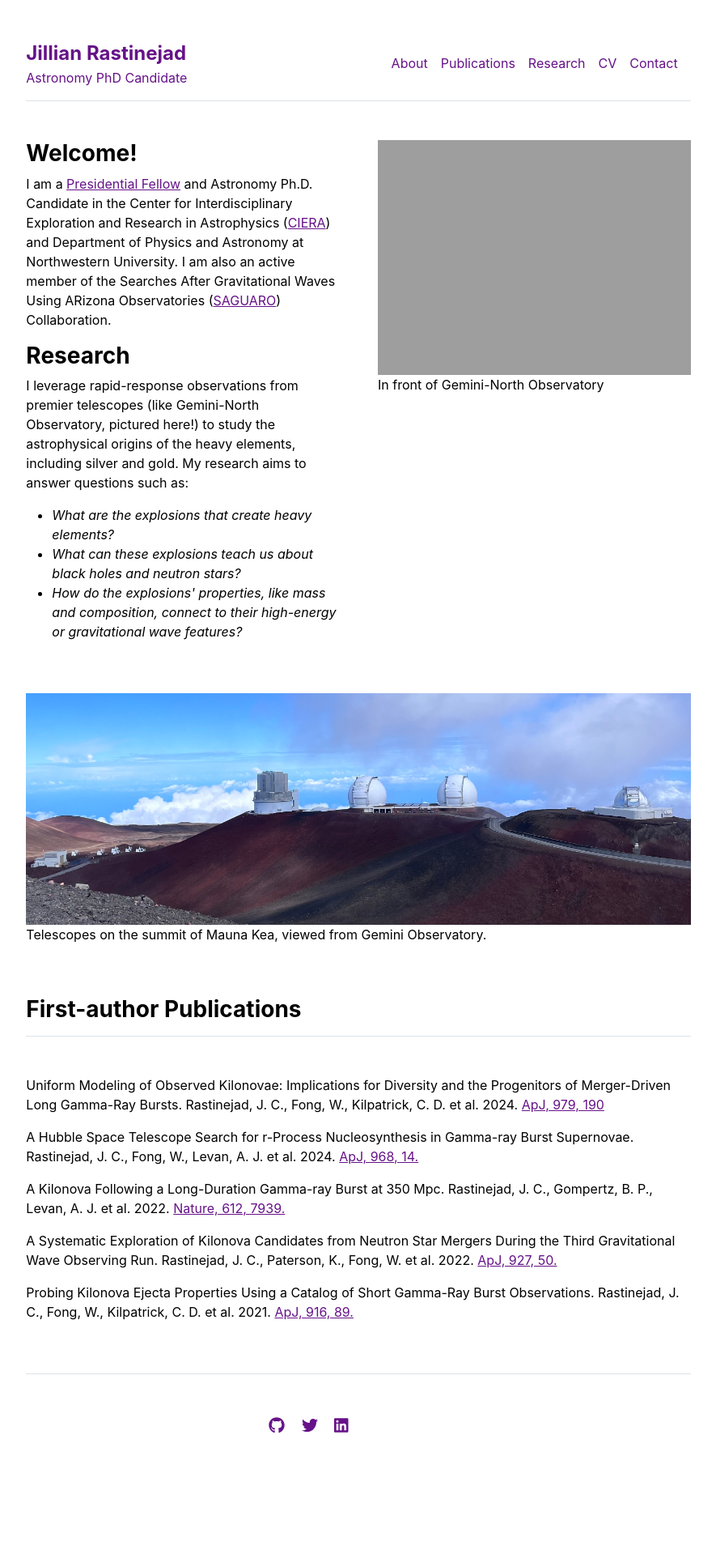
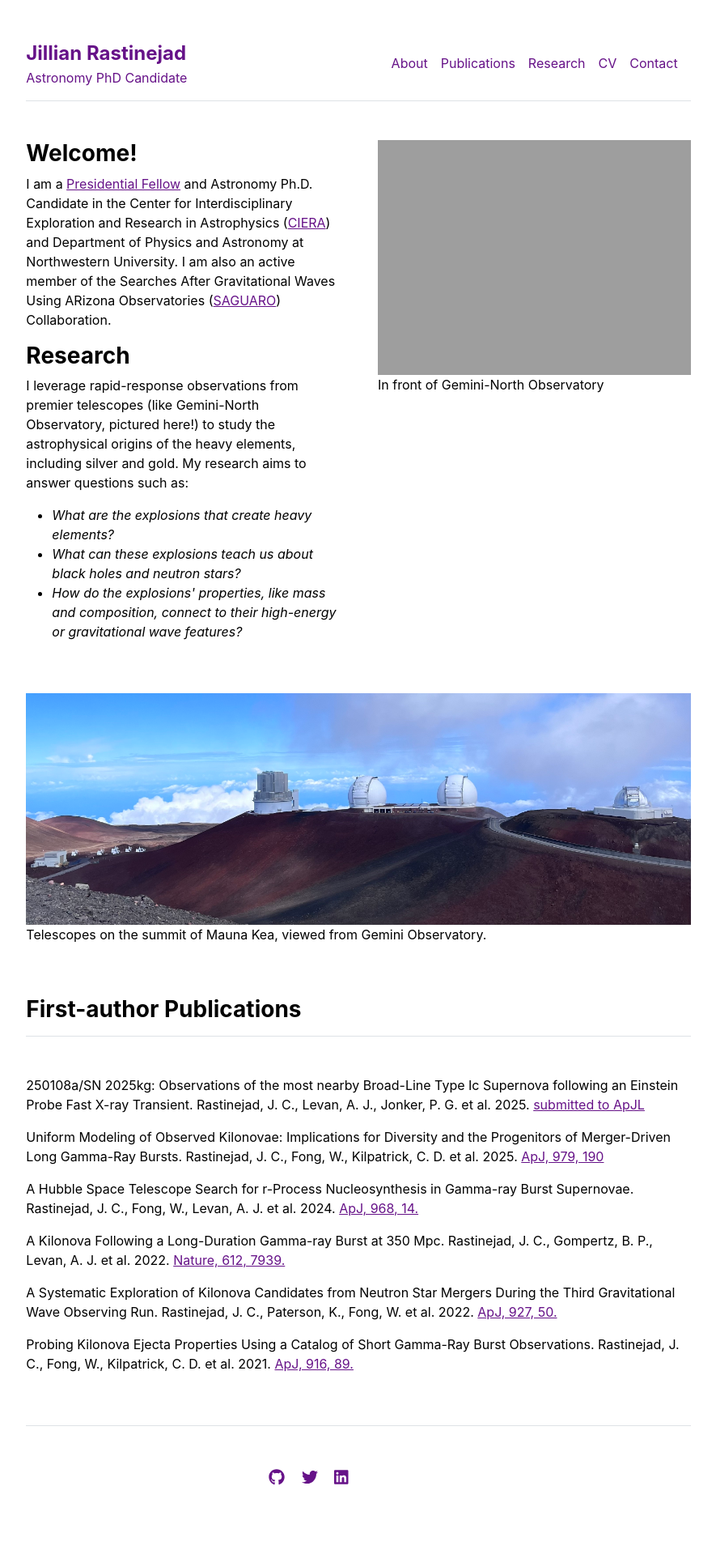
Before and after one commit to jrastinejad/jrastinejad.github.io, a Jekyll site: the page built from index.md, in a window 1280 px wide. Shown: the whole page at 81% size, without its empty margins (197-1082 px from the left). Built offline with Jekyll 4.4.1, drawn with Linux system fonts in a browser that asks for light colours; before the commit the page ends 1871 px from its top, so only the background shows below that.

Commit message:
Updating CV, publications

```diff
--- a/_data/publications.yml
+++ b/_data/publications.yml
@@ -1,5 +1,6 @@
 featured:
-- {name: 'Uniform Modeling of Observed Kilonovae: Implications for Diversity and the Progenitors of Merger-Driven Long Gamma-Ray Bursts. Rastinejad, J. C., Fong, W., Kilpatrick, C. D. et al. 2024.',ref: 'ApJ, 979, 190', url: 'https://ui.adsabs.harvard.edu/abs/2024arXiv240902158R/abstract'}
+- {name: ' 250108a/SN 2025kg: Observations of the most nearby Broad-Line Type Ic Supernova following an Einstein Probe Fast X-ray Transient. Rastinejad, J. C., Levan, A. J., Jonker, P. G. et al. 2025.',ref: 'submitted to ApJL', url: 'https://ui.adsabs.harvard.edu/abs/2025arXiv250408889R/abstract'}
+- {name: 'Uniform Modeling of Observed Kilonovae: Implications for Diversity and the Progenitors of Merger-Driven Long Gamma-Ray Bursts. Rastinejad, J. C., Fong, W., Kilpatrick, C. D. et al. 2025.',ref: 'ApJ, 979, 190', url: 'https://ui.adsabs.harvard.edu/abs/2024arXiv240902158R/abstract'}
 - {name: 'A Hubble Space Telescope Search for r-Process Nucleosynthesis in Gamma-ray Burst Supernovae. Rastinejad, J. C., Fong, W., Levan, A. J. et al. 2024.', ref: 'ApJ, 968, 14.', url: 'https://ui.adsabs.harvard.edu/abs/2024ApJ...968...14R/abstract'}
 - {name: 'A Kilonova Following a Long-Duration Gamma-ray Burst at 350 Mpc. Rastinejad, J. C., Gompertz, B. P., Levan, A. J. et al. 2022.', ref: 'Nature, 612, 7939.', url: 'https://ui.adsabs.harvard.edu/abs/2022Natur.612..223R/abstract'}
 - {name: 'A Systematic Exploration of Kilonova Candidates from Neutron Star Mergers During the Third Gravitational Wave Observing Run. Rastinejad, J. C., Paterson, K., Fong, W. et al. 2022.', ref: 'ApJ, 927, 50.', url: 'https://ui.adsabs.harvard.edu/abs/2022ApJ...927...50R/abstract'}
```
Also changed, not shown: 2 other files.
